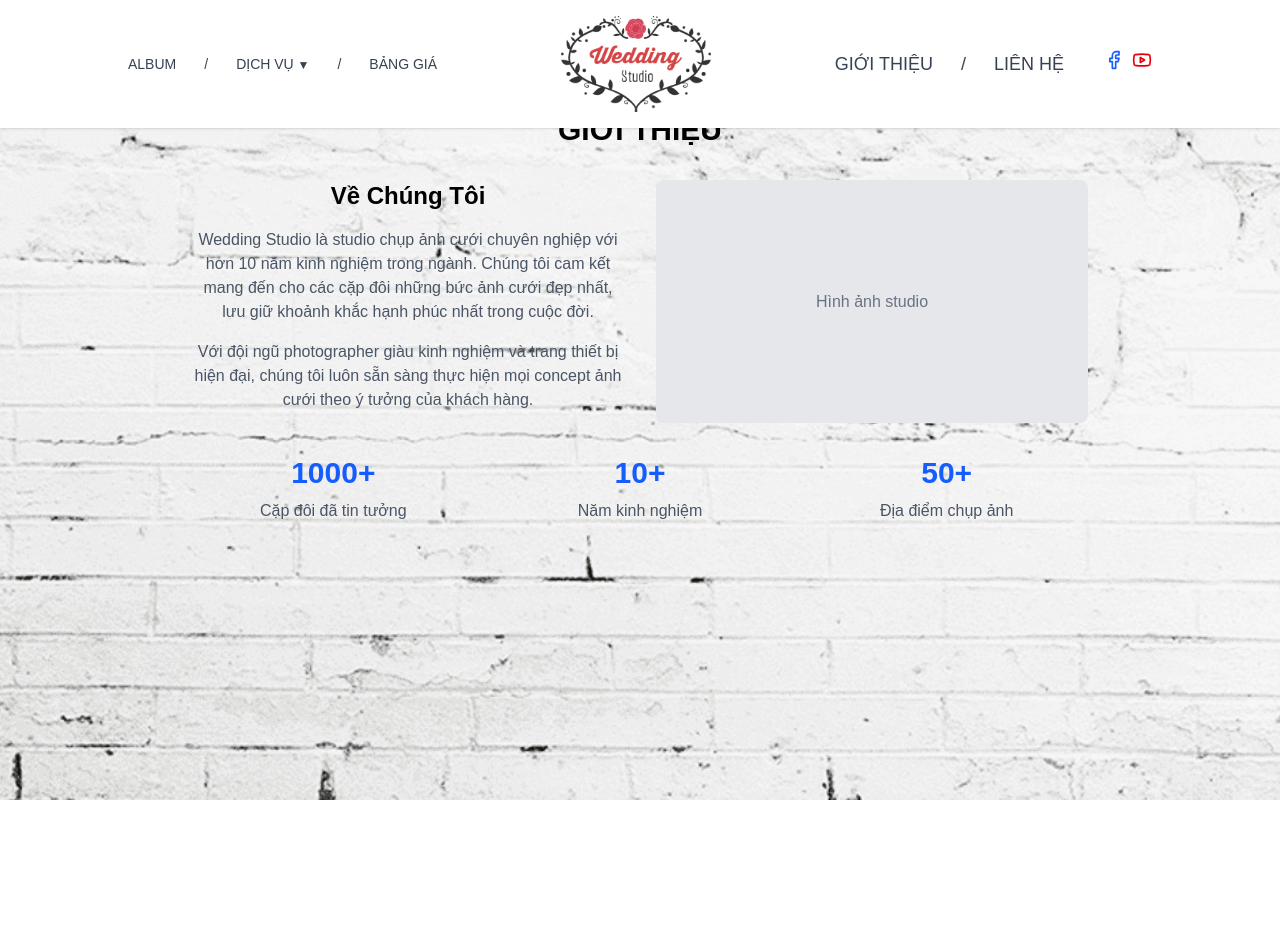
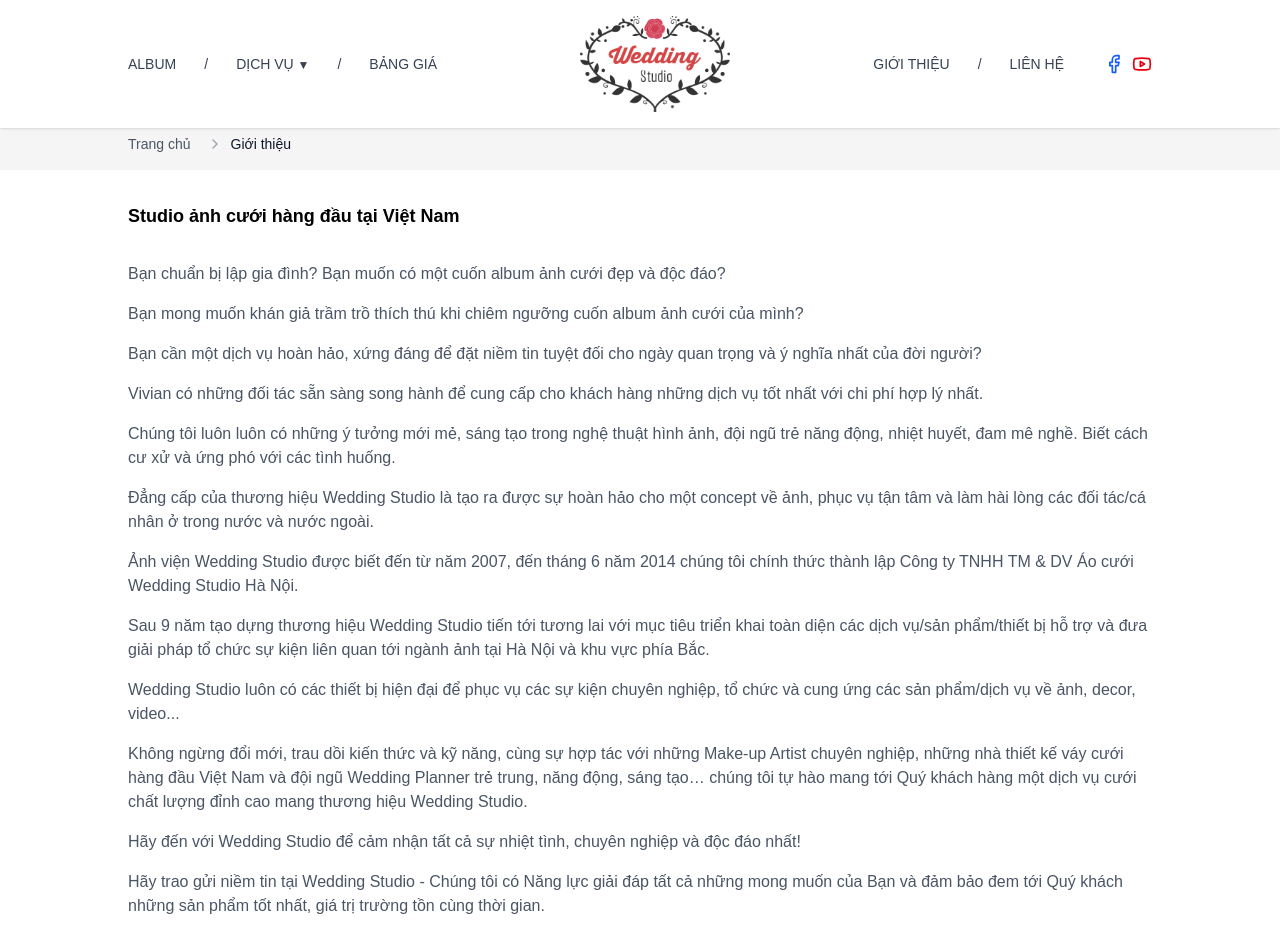
Before and after one commit to Pkkoi1/WeddingStudio, a React (Vite) app in the folder WeddingStudio_FE/: page /about in a window 1280 px wide. Before the commit the page ends 800 px from the top, so only its background shows below. Built offline with nearby package versions, Linux system fonts and the light colour scheme; no server answers.

Commit message:
feat: Enhance Header with scroll functionality for Pricing and Contact sections

```diff
--- a/WeddingStudio_FE/src/components/user/layout/Header.tsx
+++ b/WeddingStudio_FE/src/components/user/layout/Header.tsx
@@ -1,8 +1,24 @@
 import { Facebook, Youtube } from "lucide-react";
-import { Link } from "react-router-dom";
+import { Link, useNavigate } from "react-router-dom";
 import logo from "../../../../public/logo.webp";
 
 export default function Header() {
+  const navigate = useNavigate();
+
+  const handlePricingClick = () => {
+    navigate("/");
+    setTimeout(() => {
+      window.scrollToPricing?.();
+    }, 100);
+  };
+
+  const handleContactClick = () => {
+    navigate("/");
+    setTimeout(() => {
+      window.scrollToContact?.();
+    }, 100);
+  };
+
   return (
     <header className="w-full bg-white shadow-sm fixed top-0 left-0 z-50 px-[10%]">
       {/* Main Navigation */}
@@ -25,7 +41,11 @@ export default function Header() {
             <span className="mx-1">/</span>
           </li>
           <li>
-            <Link to="/pricing" className="hover:text-gray-900">
+            <Link
+              to="#"
+              onClick={handlePricingClick}
+              className="hover:text-gray-900"
+            >
               BẢNG GIÁ
             </Link>
           </li>
@@ -42,7 +62,7 @@ export default function Header() {
           </Link>
         </div>
 
-        <ul className="flex space-x-6 text-lg font-medium text-gray-700">
+        <ul className="flex space-x-6 text-sm font-medium text-gray-700">
           <li>
             <Link to="/about" className="hover:text-gray-900">
               GIỚI THIỆU
@@ -52,7 +72,11 @@ export default function Header() {
             <span className="mx-1">/</span>
           </li>
           <li>
-            <Link to="/contact" className="hover:text-gray-900">
+            <Link
+              to="#"
+              onClick={handleContactClick}
+              className="hover:text-gray-900"
+            >
               LIÊN HỆ
             </Link>
           </li>
--- a/WeddingStudio_FE/src/pages/user/about/About.tsx
+++ b/WeddingStudio_FE/src/pages/user/about/About.tsx
@@ -1,43 +1,78 @@
 import React from "react";
+import Breadcrumb from "../../../components/common/Breadcrumb";
 
 const About: React.FC = () => {
+  const breadcrumbItems = [
+    { label: "Trang chủ", href: "/" },
+    { label: "Giới thiệu" },
+  ];
+
   return (
-    <div className="container mx-auto px-4 py-8">
-      <h1 className="text-3xl font-bold text-center mb-8">GIỚI THIỆU</h1>
-      <div className="max-w-4xl mx-auto">
-        <div className="grid grid-cols-1 md:grid-cols-2 gap-8 mb-8">
-          <div>
-            <h2 className="text-2xl font-semibold mb-4">Về Chúng Tôi</h2>
-            <p className="text-gray-600 mb-4">
-              Wedding Studio là studio chụp ảnh cưới chuyên nghiệp với hơn 10
-              năm kinh nghiệm trong ngành. Chúng tôi cam kết mang đến cho các
-              cặp đôi những bức ảnh cưới đẹp nhất, lưu giữ khoảnh khắc hạnh phúc
-              nhất trong cuộc đời.
-            </p>
-            <p className="text-gray-600">
-              Với đội ngũ photographer giàu kinh nghiệm và trang thiết bị hiện
-              đại, chúng tôi luôn sẵn sàng thực hiện mọi concept ảnh cưới theo ý
-              tưởng của khách hàng.
-            </p>
-          </div>
-          <div className="bg-gray-200 rounded-lg aspect-video flex items-center justify-center">
-            <span className="text-gray-500">Hình ảnh studio</span>
-          </div>
-        </div>
-
-        <div className="grid grid-cols-1 md:grid-cols-3 gap-6">
-          <div className="text-center">
-            <div className="text-3xl font-bold text-blue-600 mb-2">1000+</div>
-            <div className="text-gray-600">Cặp đôi đã tin tưởng</div>
-          </div>
-          <div className="text-center">
-            <div className="text-3xl font-bold text-blue-600 mb-2">10+</div>
-            <div className="text-gray-600">Năm kinh nghiệm</div>
-          </div>
-          <div className="text-center">
-            <div className="text-3xl font-bold text-blue-600 mb-2">50+</div>
-            <div className="text-gray-600">Địa điểm chụp ảnh</div>
-          </div>
+    <div className="container bg-white w-screen">
+      <Breadcrumb items={breadcrumbItems} />
+      <div className="text-left px-[10%]">
+        <h1 className="text-lg font-bold my-8">
+          Studio ảnh cưới hàng đầu tại Việt Nam
+        </h1>
+        <div className=" text-gray-600">
+          <p className="mb-4">
+            Bạn chuẩn bị lập gia đình? Bạn muốn có một cuốn album ảnh cưới đẹp
+            và độc đáo?
+          </p>
+          <p className="mb-4">
+            Bạn mong muốn khán giả trầm trồ thích thú khi chiêm ngưỡng cuốn
+            album ảnh cưới của mình?
+          </p>
+          <p className="mb-4">
+            Bạn cần một dịch vụ hoàn hảo, xứng đáng để đặt niềm tin tuyệt đối
+            cho ngày quan trọng và ý nghĩa nhất của đời người?
+          </p>
+          <p className="mb-4">
+            Vivian có những đối tác sẵn sàng song hành để cung cấp cho khách
+            hàng những dịch vụ tốt nhất với chi phí hợp lý nhất.
+          </p>
+          <p className="mb-4">
+            Chúng tôi luôn luôn có những ý tưởng mới mẻ, sáng tạo trong nghệ
+            thuật hình ảnh, đội ngũ trẻ năng động, nhiệt huyết, đam mê nghề.
+            Biết cách cư xử và ứng phó với các tình huống.
+          </p>
+          <p className="mb-4">
+            Đẳng cấp của thương hiệu Wedding Studio là tạo ra được sự hoàn hảo
+            cho một concept về ảnh, phục vụ tận tâm và làm hài lòng các đối
+            tác/cá nhân ở trong nước và nước ngoài.
+          </p>
+          <p className="mb-4">
+            Ảnh viện Wedding Studio được biết đến từ năm 2007, đến tháng 6 năm
+            2014 chúng tôi chính thức thành lập Công ty TNHH TM & DV Áo cưới
+            Wedding Studio Hà Nội.
+          </p>
+          <p className="mb-4">
+            Sau 9 năm tạo dựng thương hiệu Wedding Studio tiến tới tương lai với
+            mục tiêu triển khai toàn diện các dịch vụ/sản phẩm/thiết bị hỗ trợ
+            và đưa giải pháp tổ chức sự kiện liên quan tới ngành ảnh tại Hà Nội
+            và khu vực phía Bắc.
+          </p>
+          <p className="mb-4">
+            Wedding Studio luôn có các thiết bị hiện đại để phục vụ các sự kiện
+            chuyên nghiệp, tổ chức và cung ứng các sản phẩm/dịch vụ về ảnh,
+            decor, video...
+          </p>
+          <p className="mb-4">
+            Không ngừng đổi mới, trau dồi kiến thức và kỹ năng, cùng sự hợp tác
+            với những Make-up Artist chuyên nghiệp, những nhà thiết kế váy cưới
+            hàng đầu Việt Nam và đội ngũ Wedding Planner trẻ trung, năng động,
+            sáng tạo… chúng tôi tự hào mang tới Quý khách hàng một dịch vụ cưới
+            chất lượng đỉnh cao mang thương hiệu Wedding Studio.
+          </p>
+          <p className="mb-4">
+            Hãy đến với Wedding Studio để cảm nhận tất cả sự nhiệt tình, chuyên
+            nghiệp và độc đáo nhất!
+          </p>
+          <p className="pb-4">
+            Hãy trao gửi niềm tin tại Wedding Studio - Chúng tôi có Năng lực
+            giải đáp tất cả những mong muốn của Bạn và đảm bảo đem tới Quý khách
+            những sản phẩm tốt nhất, giá trị trường tồn cùng thời gian.
+          </p>
         </div>
       </div>
     </div>
--- a/WeddingStudio_FE/src/pages/user/home/Home.tsx
+++ b/WeddingStudio_FE/src/pages/user/home/Home.tsx
@@ -1,4 +1,4 @@
-import React from "react";
+import React, { useRef } from "react";
 import Banner from "../../../components/user/banner/Banner";
 import MainServices from "../../../components/user/service/MainService";
 import MainAlbum from "../../../components/user/album/MainAlbum";
@@ -9,15 +9,39 @@ import ContactMap from "../../../components/user/contact/ContactMap";
 import ScrollToTopButton from "../../../components/common/ScrollToTopButton";
 
 const Home: React.FC = () => {
+  const pricingRef = useRef<HTMLDivElement>(null);
+  const contactRef = useRef<HTMLDivElement>(null);
+
+  const scrollToPricing = () => {
+    pricingRef.current?.scrollIntoView({ behavior: "smooth" });
+  };
+
+  const scrollToContact = () => {
+    contactRef.current?.scrollIntoView({ behavior: "smooth" });
+  };
+
+  React.useEffect(() => {
+    window.scrollToPricing = scrollToPricing;
+    window.scrollToContact = scrollToContact;
+    return () => {
+      delete window.scrollToPricing;
+      delete window.scrollToContact;
+    };
+  }, []);
+
   return (
     <div className="container ">
       <Banner></Banner>
       <MainServices></MainServices>
       <MainAlbum></MainAlbum>
       <VideoGraphic></VideoGraphic>
-      <PricingTable></PricingTable>
+      <div ref={pricingRef}>
+        <PricingTable></PricingTable>
+      </div>
       <AboutStudio></AboutStudio>
-      <ContactMap></ContactMap>
+      <div ref={contactRef}>
+        <ContactMap></ContactMap>
+      </div>
       <ScrollToTopButton />
     </div>
   );
--- a/WeddingStudio_FE/src/routes/UserRoutes.tsx
+++ b/WeddingStudio_FE/src/routes/UserRoutes.tsx
@@ -7,6 +7,13 @@ import Services from "../pages/user/services/Services";
 import Pricing from "../pages/user/pricing/Pricing";
 import About from "../pages/user/about/About";
 import Contact from "../pages/user/contact/Contact";
+
+declare global {
+  interface Window {
+    scrollToPricing?: () => void;
+    scrollToContact?: () => void;
+  }
+}
 
 const UserRoutes: React.FC = () => {
   return (
```
